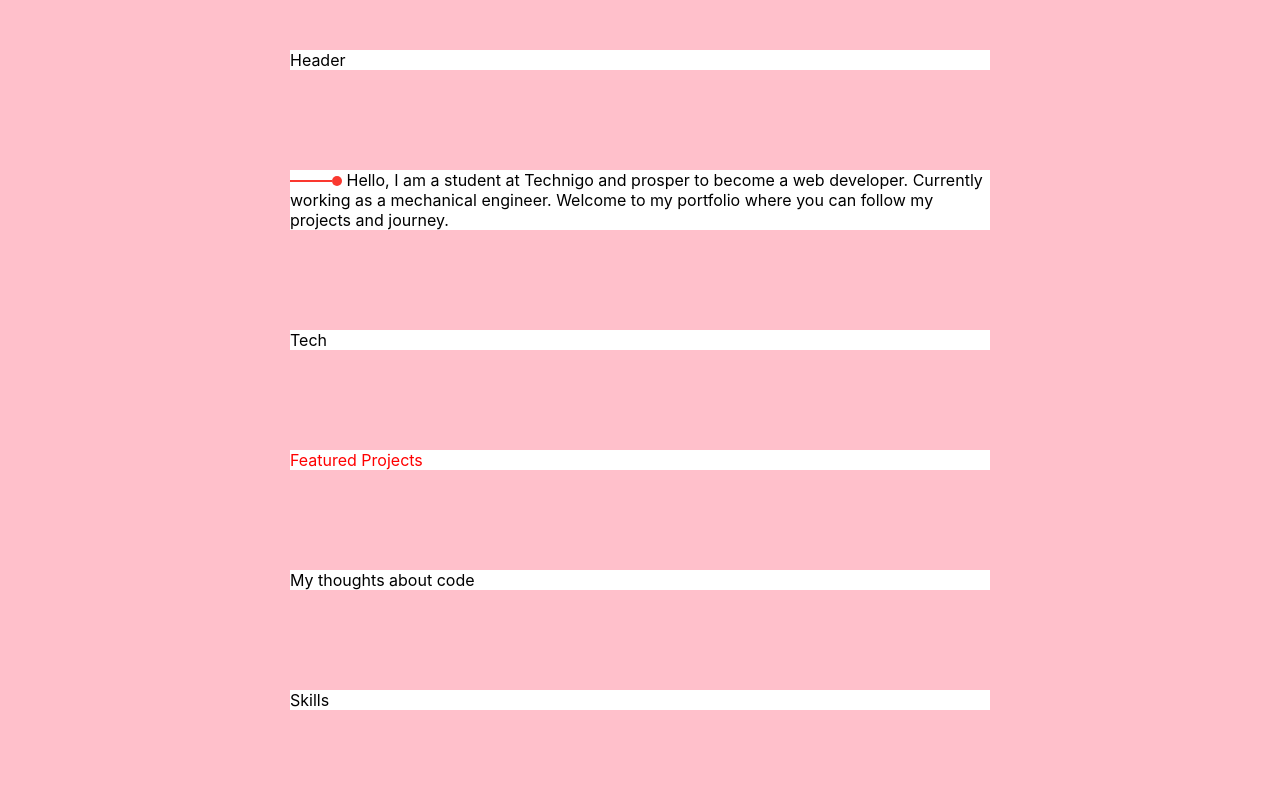
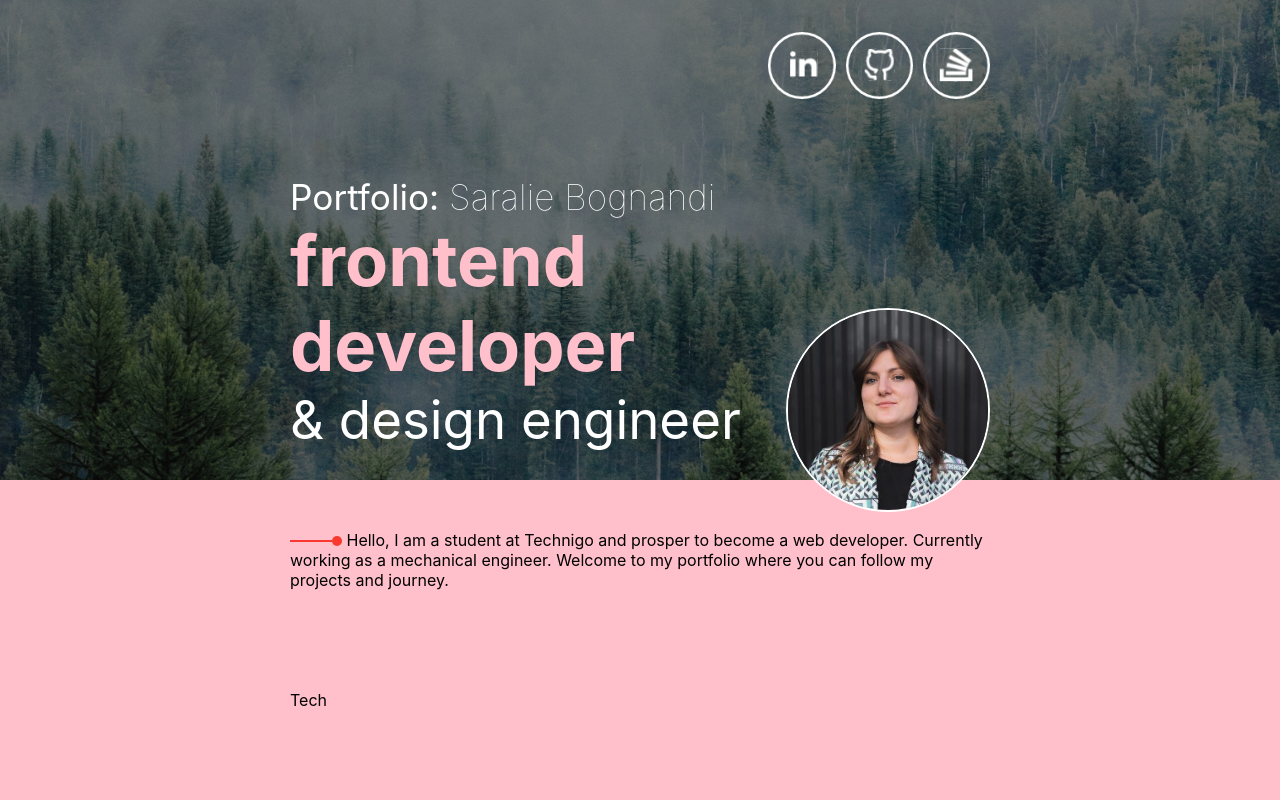
Before and after one commit to Technigo/project-react-portfolio, a React (Create React App) app: page / in a window 1280 px wide. Shown: the top 800 px of the page. Built offline with nearby package versions, Linux system fonts and the light colour scheme.

Commit message:
header, style and Icons

```diff
--- a/src/components/Header.js
+++ b/src/components/Header.js
@@ -1,18 +1,95 @@
 import React from 'react';
 import styled from 'styled-components';
-import { BlockSection, InnerWrapper } from './StyledComponents/Wrappers';
-// import backgroundImg from './src/pic/forest.jpeg';
+import { InnerWrapper } from './StyledComponents/Wrappers';
+import backgroundImg from '../assets/forest.jpeg';
+import profileImg from '../assets/sar.bild.jpg';
+import { IconLinks } from './StyledComponents/IconLinks';
 
 export const Header = () => {
   return (
     <HeaderBackground>
-      <BlockSection>
-        <InnerWrapper>Header</InnerWrapper>
-      </BlockSection>
+      {/* <BlockSection> */}
+      <InnerWrapper>
+        <HeaderImagesWrapper>
+          <IconLinks />
+          <ProfileImage src={profileImg} alt="Saralie Bognandi" />
+        </HeaderImagesWrapper>
+        <HeaderInfo>
+          <p>
+            Portfolio: <span>Saralie Bognandi</span>
+          </p>
+          <h1>frontend developer</h1>
+          <h2>
+            <span>& design engineer</span>
+          </h2>
+        </HeaderInfo>
+      </InnerWrapper>
+      {/* </BlockSection> */}
     </HeaderBackground>
   );
 };
 
-const HeaderBackground = styled.div`
-  // background-image: url ();
+const HeaderBackground = styled.header`
+  position: relative;
+  background-image: linear-gradient(
+      rgba(11, 11, 11, 0.52),
+      rgba(11, 11, 11, 0.52)
+    ),
+    url(${backgroundImg});
+  background-size: cover;
+  background-position: center;
+  background-repeat: no-repeat;
+  height: 45vh;
+  width: 100%;
+
+  @media (min-width: 768px) {
+    height: 50vh;
+  }
+  @media (min-width: 1024px) {
+    height: 60vh;
+  }
 `;
+
+const HeaderInfo = styled.div`
+  position: absolute;
+  left: 0;
+  top: 5em;
+  color: white;
+  font-size: 1.4em;
+  max-width: 70%;
+
+  h1 {
+    color: pink;
+  }
+  h2 {
+  }
+  p {
+  }
+  span {
+    font-weight: lighter;
+  }
+  @media (min-width: 768px) {
+    font-size: 2em;
+  }
+  @media (min-width: 1024px) {
+    font-size: 2.2em;
+  }
+`;
+const HeaderImagesWrapper = styled.div``;
+
+const ProfileImage = styled.img`
+  width: 10em;
+  max-width: 200px;
+  border: 2px solid white;
+  border-radius: 50%;
+  position: absolute;
+  right: 0;
+  bottom: -2rem;
+
+  @media (min-width: 768px) {
+    width: 15em;
+  }
+  @media (min-width: 1024px) {
+    width: 20em;
+  }
+`;
--- /dev/null
+++ b/src/components/StyledComponents/IconLinks.js
@@ -0,0 +1,74 @@
+import React from 'react';
+import styled from 'styled-components';
+
+import LinkedIn from 'assets/icon-linkedin-white.svg';
+import Github from 'assets/icon-github-white.svg';
+import StackOverflow from 'assets/icon-stack-white.svg';
+
+export const IconLinks = () => {
+  return (
+    <LinksWrapper>
+      <Link>
+        <a
+          href="https://www.linkedin.com/in/saralie-bognandi-439939b3/"
+          role="button"
+          aria-pressed="false"
+          aria-label="linkedin"
+          target="_blank"
+          rel="noreferrer">
+          <img alt="LinkedIn logo" src={LinkedIn} />
+        </a>
+      </Link>
+      <Link>
+        <a
+          href="https://github.com/Scarylie"
+          role="button"
+          aria-pressed="false"
+          aria-label="github"
+          target="_blank"
+          rel="noreferrer">
+          <img alt="github logo" src={Github} />
+        </a>
+      </Link>
+      <Link>
+        <a
+          href="https://stackoverflow.com/users/19424645/saralie"
+          role="button"
+          aria-pressed="false"
+          aria-label="StackOverflow"
+          target="_blank"
+          rel="noreferrer">
+          <img alt="StackOverflow logo" src={StackOverflow} />
+        </a>
+      </Link>
+    </LinksWrapper>
+  );
+};
+
+const LinksWrapper = styled.nav`
+  display: flex;
+  justify-content: flex-end;
+  flex-direction: row;
+  gap: 10px;
+`;
+
+const Link = styled.div`
+  margin-top: 2em;
+  img {
+    height: 3em;
+    width: 3em;
+  }
+
+  @media (min-width: 768px) {
+    img {
+      height: 4em;
+      width: 4em;
+    }
+  }
+  @media (min-width: 1024px) {
+    img {
+      height: 4.2em;
+      width: 4.2em;
+    }
+  }
+`;
--- a/src/components/StyledComponents/Wrappers.js
+++ b/src/components/StyledComponents/Wrappers.js
@@ -3,11 +3,15 @@ import styled from 'styled-components';
 export const BlockSection = styled.div`
   padding: 50px 0;
   background: pink;
+
+  & h1 {
+  }
 `;
 
 export const InnerWrapper = styled.div`
   width: 80%;
+  height: inherit;
   max-width: 700px;
   margin: 0 auto;
-  background: white;
+  position: relative;
 `;
```
